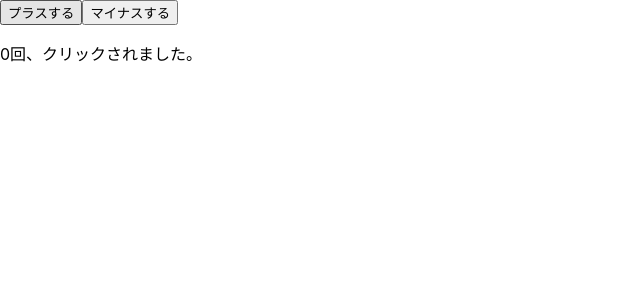
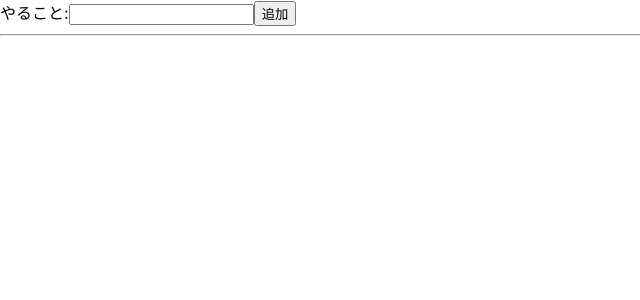
Before and after one commit to Tod9197/React-advanced, a React (Create React App) app: page / in a window 1280 px wide. Shown: the top 300 px of the page, without its empty margins (0-640 px from the left). Built offline with nearby package versions, Linux system fonts and the light colour scheme.

Commit message:
useRecoilStateの実装

```diff
--- a/src/Counter.js
+++ b/src/Counter.js
@@ -6,19 +6,16 @@ export default function Counter() {
   const handlePlus = () => {
     setCount((prev) => prev + 1);
   };
+
   const handleMinus = () => {
-    setCount((prev) => (prev > -10 ? prev - 1 : -10));
+    setCount((prev) => (prev > 0 ? prev - 1 : 0));
   };
 
   return (
-    <>
-      <button type="button" onClick={handlePlus}>
-        プラスする
-      </button>
-      <button type="button" onClick={handleMinus}>
-        マイナスする
-      </button>
+    <div>
+      <button onClick={handlePlus}>プラスする</button>
+      <button onClick={handleMinus}>マイナスする</button>
       <p>{count}回、クリックされました。</p>
-    </>
+    </div>
   );
 }
--- /dev/null
+++ b/src/RecoliTodoUp.js
@@ -0,0 +1,73 @@
+import { useRecoilState } from "recoil";
+import { useState } from "react";
+import { idsAtom, todoListSelector } from "./store/atomUp";
+import "./StateTodo.css";
+
+export default function RecoilTodoUp() {
+  const [title, setTitle] = useState("");
+  // Atomi,Selectorから値、セッターを取得
+  const [todo, setTodo] = useRecoilState(todoListSelector);
+  const [ids, setIds] = useRecoilState(idsAtom);
+
+  // テキストボックスへの入力をStateに反映
+  const handleChangeTitle = (e) => setTitle(e.target.value);
+
+  // 追加ボタンクリックでTodo項目を追加
+  const handleAdd = () => {
+    const newId = Math.max(...(ids.length ? ids : [0])) + 1;
+    setTodo({
+      type: "add",
+      newItem: {
+        id: newId,
+        title,
+        isDone: false,
+      },
+    });
+    setIds([...ids, newId]);
+    setTitle("");
+  };
+
+  // 済ボタンクリックで該当のTodo項目を作業済としてマーク
+  const handleDone = (e) => {
+    setTodo({
+      type: "done",
+      id: Number(e.target.dataset.id),
+    });
+  };
+
+  // 削除ボタンクリックで該当のTodo項目を削除
+  const handleRemove = (e) => {
+    const removeId = Number(e.target.dataset.id);
+    setTodo({
+      type: "remove",
+      id: removeId,
+    });
+    setIds(ids.filter((id) => id !== removeId));
+  };
+
+  return (
+    <div>
+      <label>
+        やること:
+        <input type="text" value={title} onChange={handleChangeTitle} />
+      </label>
+      <button type="button" onClick={handleAdd}>
+        追加
+      </button>
+      <hr />
+      <ul>
+        {todo.map((item) => (
+          <li key={item.id} className={item.isDone ? "done" : ""}>
+            {item.title}
+            <button onClick={handleDone} data-id={item.id}>
+              済
+            </button>
+            <button onClick={handleRemove} data-id={item.id}>
+              削除
+            </button>
+          </li>
+        ))}
+      </ul>
+    </div>
+  );
+}
--- a/src/index.js
+++ b/src/index.js
@@ -7,9 +7,14 @@ import { RecoilRoot } from "recoil";
 import RecoilCounter from "./RecoilCounter";
 import RecoilTodo from "./RecoilTodo";
 import Counter from "./Counter";
+import RecoilTodoUp from "./RecoliTodoUp";
 
 const root = ReactDOM.createRoot(document.getElementById("root"));
-root.render(<Counter />);
+root.render(
+  <RecoilRoot>
+    <RecoilTodoUp />
+  </RecoilRoot>
+);
 
 // If you want to start measuring performance in your app, pass a function
 // to log results (for example: reportWebVitals(console.log))
--- /dev/null
+++ b/src/store/atomUp.js
@@ -0,0 +1,43 @@
+import { atom, atomFamily, selector } from "recoil";
+
+// idを管理するためのAtom
+export const idsAtom = atom({
+  key: "idsAtom",
+  default: [],
+});
+
+// 個々のTodo項目を個別のAtomとして管理
+export const todoAtom = atomFamily({
+  key: "todoAtom",
+  default: null,
+});
+
+// Todom項目をリストとして束ね、操作するためのセレクター
+export const todoListSelector = selector({
+  key: "todoListSelector",
+  get: ({ get }) => {
+    const ids = get(idsAtom);
+    return ids.map((id) => get(todoAtom(id)));
+  },
+
+  set: ({ set, reset }, { type, id, newItem }) => {
+    switch (type) {
+      // 新たなTodo項目(todoAtom)を生成
+      case "add":
+        set(todoAtom(newItem.id), newItem);
+        set(idsAtom, (ids) => [...ids, newItem.id]);
+        break;
+      // 既存のTodo項目(idであるtodoAtom)のisDoneプロパティをtrueに
+      case "done":
+        set(todoAtom(id), (todo) => ({ ...todo, isDone: true }));
+        break;
+      // 既存のTodo項目(idであるtodoAtom)を削除&id郡(isdAtom)から、対応するid値を削除
+      case "remove":
+        reset(todoAtom(id));
+        set(idsAtom, (ids) => ids.filter((e) => e !== id));
+        break;
+      default:
+        throw new Error("Type is invalid.");
+    }
+  },
+});
```
